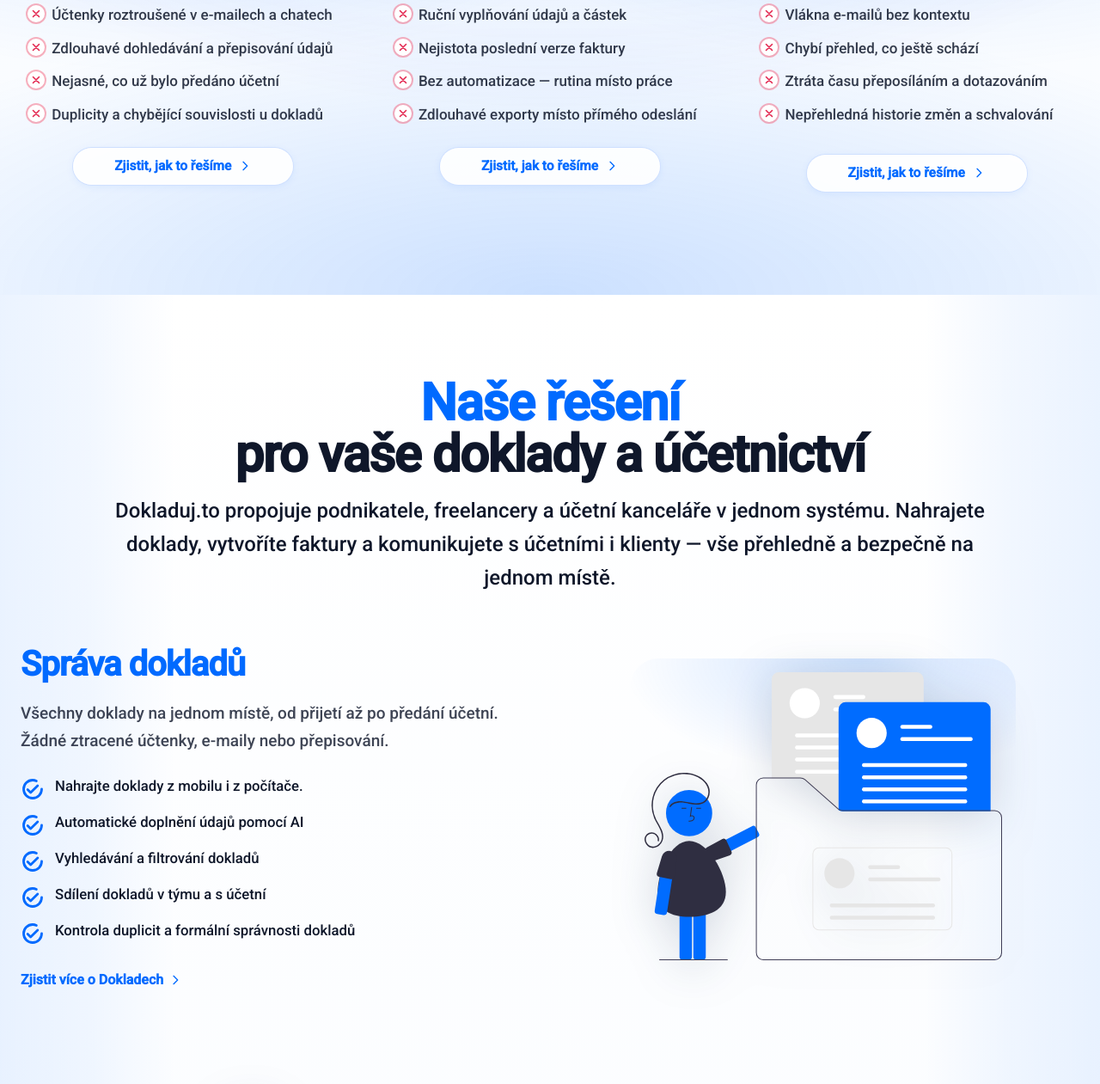
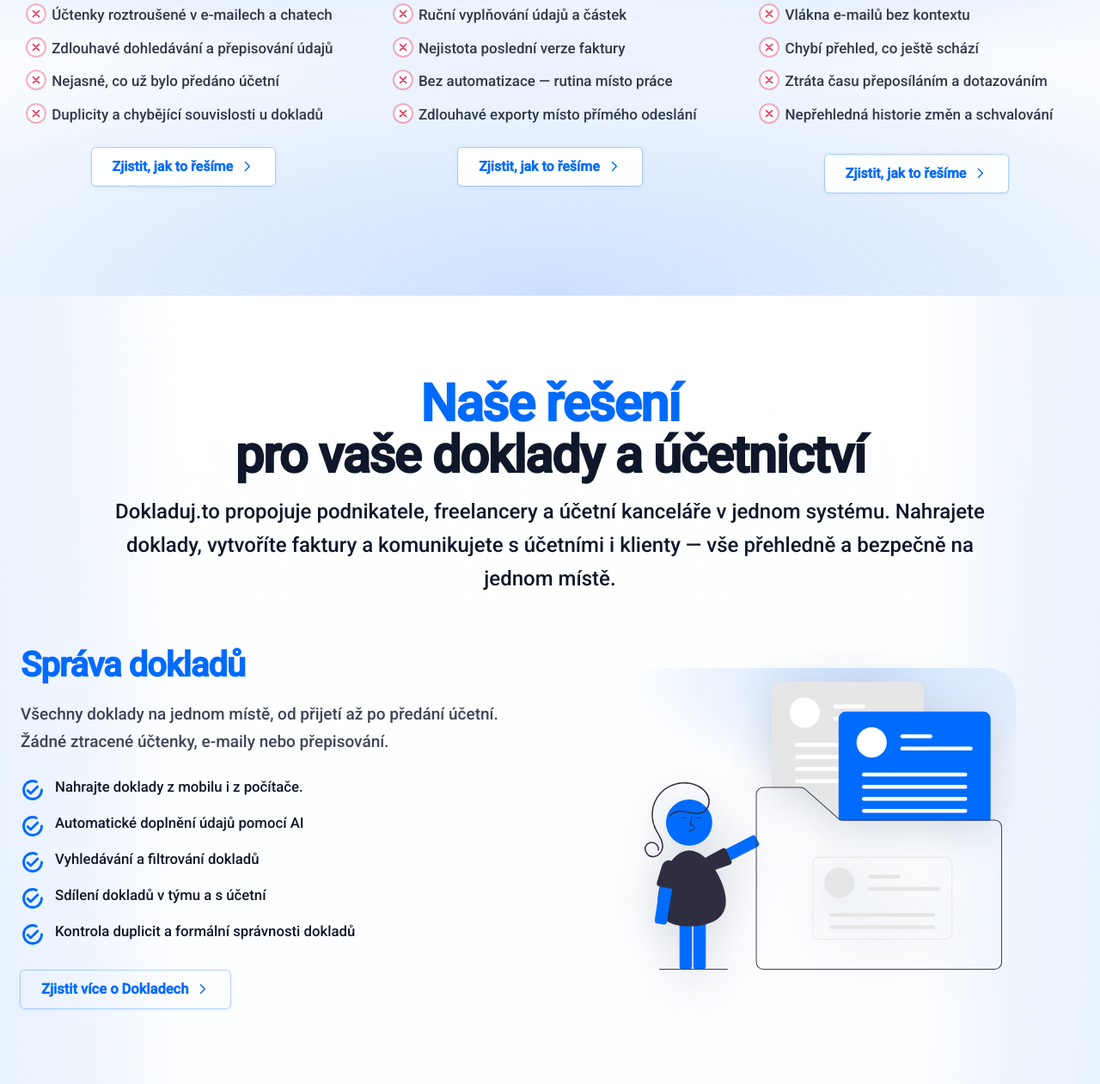
Before and after one commit to liborhavranek/Pristvacistranka, a website: page index.html in a window 1280 px wide. Shown: the part 1499-2760 px from the top of the page at 86% size. Drawn offline with nearby package versions, Linux system fonts and the light colour scheme.

```diff
--- a/index.html
+++ b/index.html
@@ -221,14 +221,17 @@
 
                 <!-- CTA – jemnější ghost styl -->
                 <div class="mt-6 text-center md:text-left">
+
                     <a href="#sprava-dokladu"
-                       class="group inline-flex items-center gap-2 rounded-full px-5 py-2.5 text-[15.5px] font-semibold
-                    text-[#006aff] bg-white/90 ring-1 ring-[#cfe0ff]
-                    shadow-[0_2px_10px_rgba(0,106,255,.08)]
-                    hover:bg-[#006aff] hover:text-white hover:shadow-[0_6px_20px_rgba(0,106,255,.25)]
-                    transition-all">
+                       class="group inline-flex items-center gap-2 rounded-lg px-4 py-2.5 text-[16px] font-semibold
+          text-[#006aff] ring-1 ring-[#006aff]/25 bg-white/95
+          hover:ring-[#006aff]/50 hover:bg-[#006aff]/5
+          shadow-[0_1px_6px_rgba(0,106,255,.10)]
+          hover:shadow-[0_3px_10px_rgba(0,106,255,.18)]
+          transition-all duration-300">
                         Zjistit, jak to řešíme
-                        <svg class="w-4 h-4 transition-transform group-hover:translate-x-0.5" viewBox="0 0 24 24" fill="none" stroke="currentColor" stroke-width="2">
+                        <svg class="w-[17px] h-[17px] transition-transform group-hover:translate-x-0.5"
+                             viewBox="0 0 24 24" fill="none" stroke="currentColor" stroke-width="2">
                             <path stroke-linecap="round" stroke-linejoin="round" d="M9 5l7 7-7 7"/>
                         </svg>
                     </a>
@@ -281,13 +284,17 @@
 
                 <div class="mt-6 text-center md:text-left">
                     <a href="#fakturace-bez-chyb"
-                       class="group inline-flex items-center gap-2 rounded-full px-5 py-2.5 text-[15.5px] font-semibold
-                    text-[#006aff] bg-white/90 ring-1 ring-[#cfe0ff]
-                    shadow-[0_2px_10px_rgba(0,106,255,.08)]
-                    hover:bg-[#006aff] hover:text-white hover:shadow-[0_6px_20px_rgba(0,106,255,.25)]
-                    transition-all">
+                       class="group inline-flex items-center gap-2 rounded-lg px-4 py-2.5 text-[16px] font-semibold
+          text-[#006aff] ring-1 ring-[#006aff]/25 bg-white/95
+          hover:ring-[#006aff]/50 hover:bg-[#006aff]/5
+          shadow-[0_1px_6px_rgba(0,106,255,.10)]
+          hover:shadow-[0_3px_10px_rgba(0,106,255,.18)]
+          transition-all duration-300">
                         Zjistit, jak to řešíme
-                        <svg class="w-4 h-4 transition-transform group-hover:translate-x-0.5" viewBox="0 0 24 24" fill="none" stroke="currentColor" stroke-width="2"><path stroke-linecap="round" stroke-linejoin="round" d="M9 5l7 7-7 7"/></svg>
+                        <svg class="w-[17px] h-[17px] transition-transform group-hover:translate-x-0.5"
+                             viewBox="0 0 24 24" fill="none" stroke="currentColor" stroke-width="2">
+                            <path stroke-linecap="round" stroke-linejoin="round" d="M9 5l7 7-7 7"/>
+                        </svg>
                     </a>
                 </div>
             </article>
@@ -346,13 +353,17 @@
 
                 <div class="mt-6 text-center md:text-left">
                     <a href="#komunikace-s-ucetni"
-                       class="group inline-flex items-center gap-2 rounded-full px-5 py-2.5 text-[15.5px] font-semibold
-                    text-[#006aff] bg-white/90 ring-1 ring-[#cfe0ff]
-                    shadow-[0_2px_10px_rgba(0,106,255,.08)]
-                    hover:bg-[#006aff] hover:text-white hover:shadow-[0_6px_20px_rgba(0,106,255,.25)]
-                    transition-all">
+                       class="group inline-flex items-center gap-2 rounded-lg px-4 py-2.5 text-[16px] font-semibold
+          text-[#006aff] ring-1 ring-[#006aff]/25 bg-white/95
+          hover:ring-[#006aff]/50 hover:bg-[#006aff]/5
+          shadow-[0_1px_6px_rgba(0,106,255,.10)]
+          hover:shadow-[0_3px_10px_rgba(0,106,255,.18)]
+          transition-all duration-300">
                         Zjistit, jak to řešíme
-                        <svg class="w-4 h-4 transition-transform group-hover:translate-x-0.5" viewBox="0 0 24 24" fill="none" stroke="currentColor" stroke-width="2"><path stroke-linecap="round" stroke-linejoin="round" d="M9 5l7 7-7 7"/></svg>
+                        <svg class="w-[17px] h-[17px] transition-transform group-hover:translate-x-0.5"
+                             viewBox="0 0 24 24" fill="none" stroke="currentColor" stroke-width="2">
+                            <path stroke-linecap="round" stroke-linejoin="round" d="M9 5l7 7-7 7"/>
+                        </svg>
                     </a>
                 </div>
             </article>
@@ -470,9 +481,15 @@
                     </ul>
 
                     <a href="/Pristvacistranka2/jak_funguje_nahravani.html"
-                       class="mt-7 inline-flex items-center gap-1.5 text-[#006aff] font-semibold text-[16px] hover:underline underline-offset-[6px] decoration-2 transition">
+                       class="mt-7 inline-flex items-center gap-2 rounded-lg px-4 py-2.5
+          text-[16.5px] font-semibold text-[#006aff]
+          ring-1 ring-[#006aff]/25
+          hover:ring-[#006aff]/50 hover:bg-[#006aff]/5
+          shadow-[0_1px_6px_rgba(0,106,255,.10)]
+          hover:shadow-[0_3px_10px_rgba(0,106,255,.18)]
+          transition-all duration-300">
                         Zjistit více o Dokladech
-                        <svg class="w-4 h-4" viewBox="0 0 24 24" fill="none" stroke="currentColor" stroke-width="2">
+                        <svg class="w-[17px] h-[17px]" viewBox="0 0 24 24" fill="none" stroke="currentColor" stroke-width="2">
                             <path stroke-linecap="round" stroke-linejoin="round" d="M9 5l7 7-7 7"/>
                         </svg>
                     </a>
@@ -572,12 +589,19 @@
                     </ul>
 
                     <a href="/Pristvacistranka2/faktury.html"
-                       class="mt-7 inline-flex items-center gap-1.5 text-[#006aff] font-semibold text-[16px] hover:underline underline-offset-[6px] decoration-2 transition">
+                       class="mt-7 inline-flex items-center gap-2 rounded-lg px-4 py-2.5
+          text-[16.5px] font-semibold text-[#006aff]
+          ring-1 ring-[#006aff]/25
+          hover:ring-[#006aff]/50 hover:bg-[#006aff]/5
+          shadow-[0_1px_6px_rgba(0,106,255,.10)]
+          hover:shadow-[0_3px_10px_rgba(0,106,255,.18)]
+          transition-all duration-300">
                         Zjistit více o Fakturách
-                        <svg class="w-4 h-4" viewBox="0 0 24 24" fill="none" stroke="currentColor" stroke-width="2">
+                        <svg class="w-[17px] h-[17px]" viewBox="0 0 24 24" fill="none" stroke="currentColor" stroke-width="2">
                             <path stroke-linecap="round" stroke-linejoin="round" d="M9 5l7 7-7 7"/>
                         </svg>
                     </a>
+
                 </div>
             </article>
 
@@ -645,9 +669,15 @@
                     </ul>
 
                     <a href="/Pristvacistranka2/mining.html"
-                       class="mt-7 inline-flex items-center gap-1.5 text-[#006aff] font-semibold text-[16px] hover:underline underline-offset-[6px] decoration-2 transition">
-                        Zjistit více o Komunikaci
-                        <svg class="w-4 h-4" viewBox="0 0 24 24" fill="none" stroke="currentColor" stroke-width="2">
+                       class="mt-7 inline-flex items-center gap-2 rounded-lg px-4 py-2.5
+          text-[16.5px] font-semibold text-[#006aff]
+          ring-1 ring-[#006aff]/25
+          hover:ring-[#006aff]/50 hover:bg-[#006aff]/5
+          shadow-[0_1px_6px_rgba(0,106,255,.10)]
+          hover:shadow-[0_3px_10px_rgba(0,106,255,.18)]
+          transition-all duration-300">
+                        Zjistit více o komunikaci
+                        <svg class="w-[17px] h-[17px]" viewBox="0 0 24 24" fill="none" stroke="currentColor" stroke-width="2">
                             <path stroke-linecap="round" stroke-linejoin="round" d="M9 5l7 7-7 7"/>
                         </svg>
                     </a>
```
